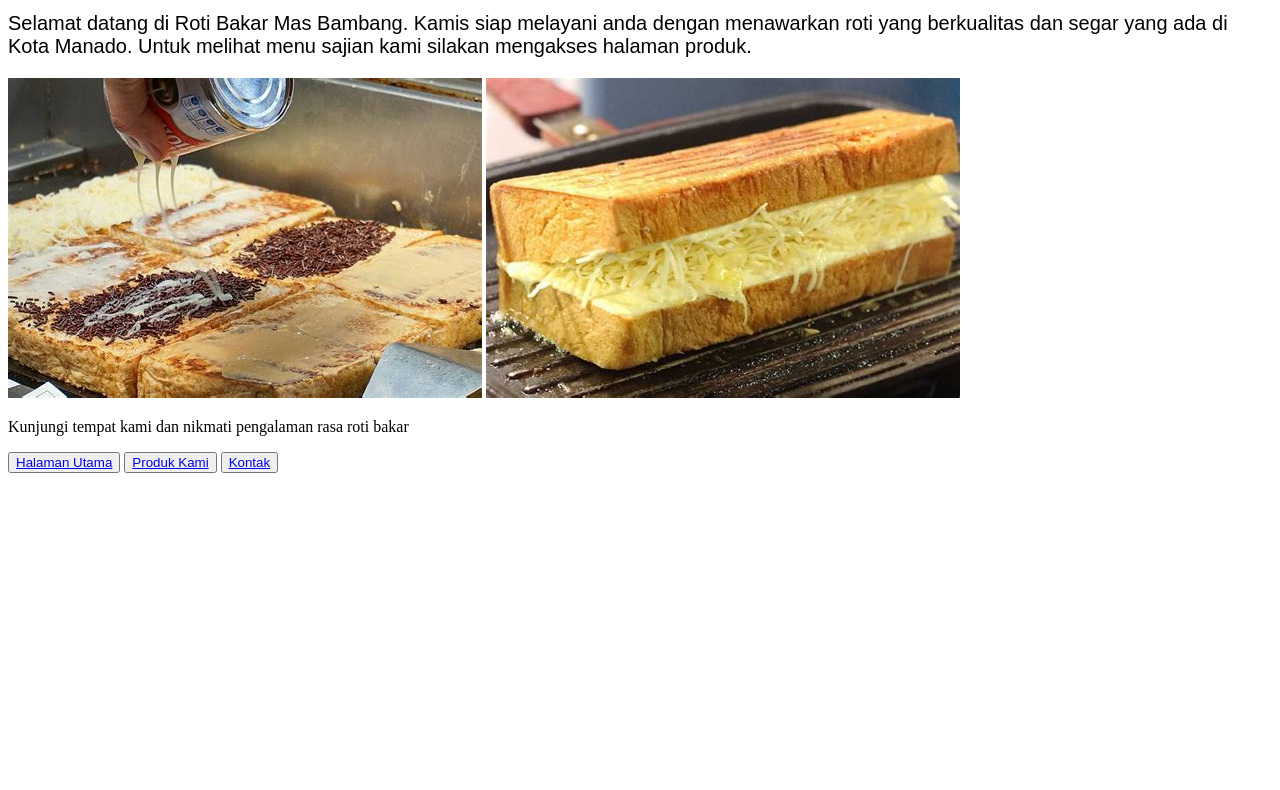
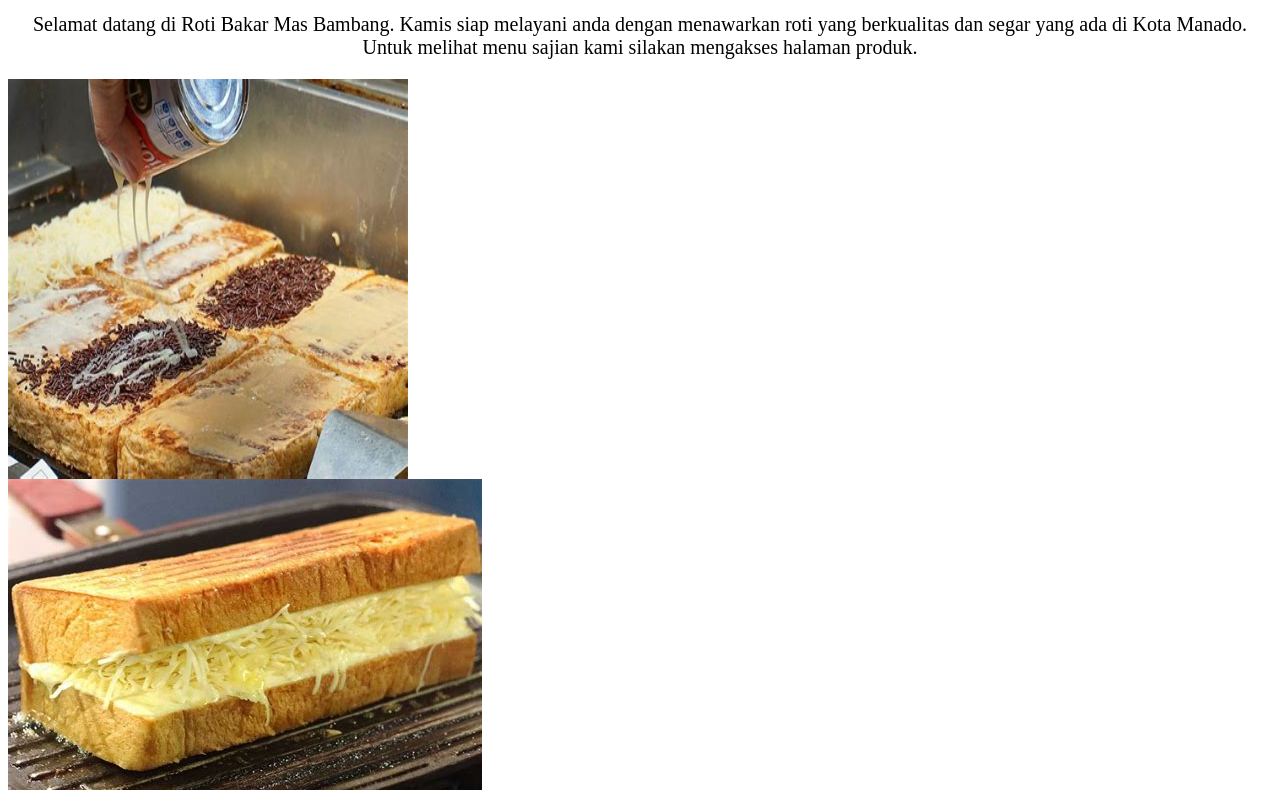
Before and after one commit to Reasonly40/ProyekJasa_Web, a plain HTML site: page index.html in a window 1280 px wide. Shown: the part 87-877 px from the top of the page. Before the commit the page ends 800 px from the top, so only its background shows below. Drawn offline with Linux system fonts and the light colour scheme.

Commit message:
Add files via upload

```diff
--- a/index.html
+++ b/index.html
@@ -4,7 +4,7 @@
     <meta charset="UTF-8">
     <meta name="viewport" content="width=device-width, initial-scale=1.0">
     <title>Official Website Roti Bakar Mas Bambang</title>
-    <link rel="stylesheet" href="index_style.css">
+    <link rel="stylesheet" href="style.css">
 </head>
 
 <body>
@@ -15,14 +15,15 @@
         segar yang ada di Kota Manado. Untuk melihat menu sajian kami silakan mengakses halaman produk.
     </p>
     </div>
-    <img src="th.jpg" alt="roti bakar">
-    <img src="th (1).jpg" alt="roti bakar">
+    <img src="img/th.jpg" alt="roti bakar" class="img-home">
+    <img src="img/th (1).jpg" alt="roti bakar" class="img-home-2">
 
     <p>Kunjungi tempat kami dan nikmati pengalaman rasa roti bakar</p>
 
+    <div class="button-home">
     <button><a href="index.html">Halaman Utama</a></button>
     <button><a href="produk.html">Produk Kami</a></button>
     <button><a href="kontak.html">Kontak</a></button>
-
+    </div>
 </body>
 </html>
--- /dev/null
+++ b/style.css
@@ -0,0 +1,19 @@
+.html {
+    width: 0px;
+    height: 0px;
+}
+
+.paragraph-home-1{
+    font-size: 20px;
+    display: flex;
+    justify-content: center;
+    text-align: center;
+}
+
+.img-home {
+    display: flex;
+    justify-content: right;
+    align-items: right;
+    width: 50vh;
+    height: 50vh;
+}
```
Also changed, not shown: kontak.html (+3 -7 lines), produk.html (+4 -8 lines), img/roti bakar coklat.jpg (added), img/roti bakar stroberi.jpg (added), img/th (1).jpg (added), img/th (2).jpg (added), img/th.jpg (added), img/whatsapp.png (added).
